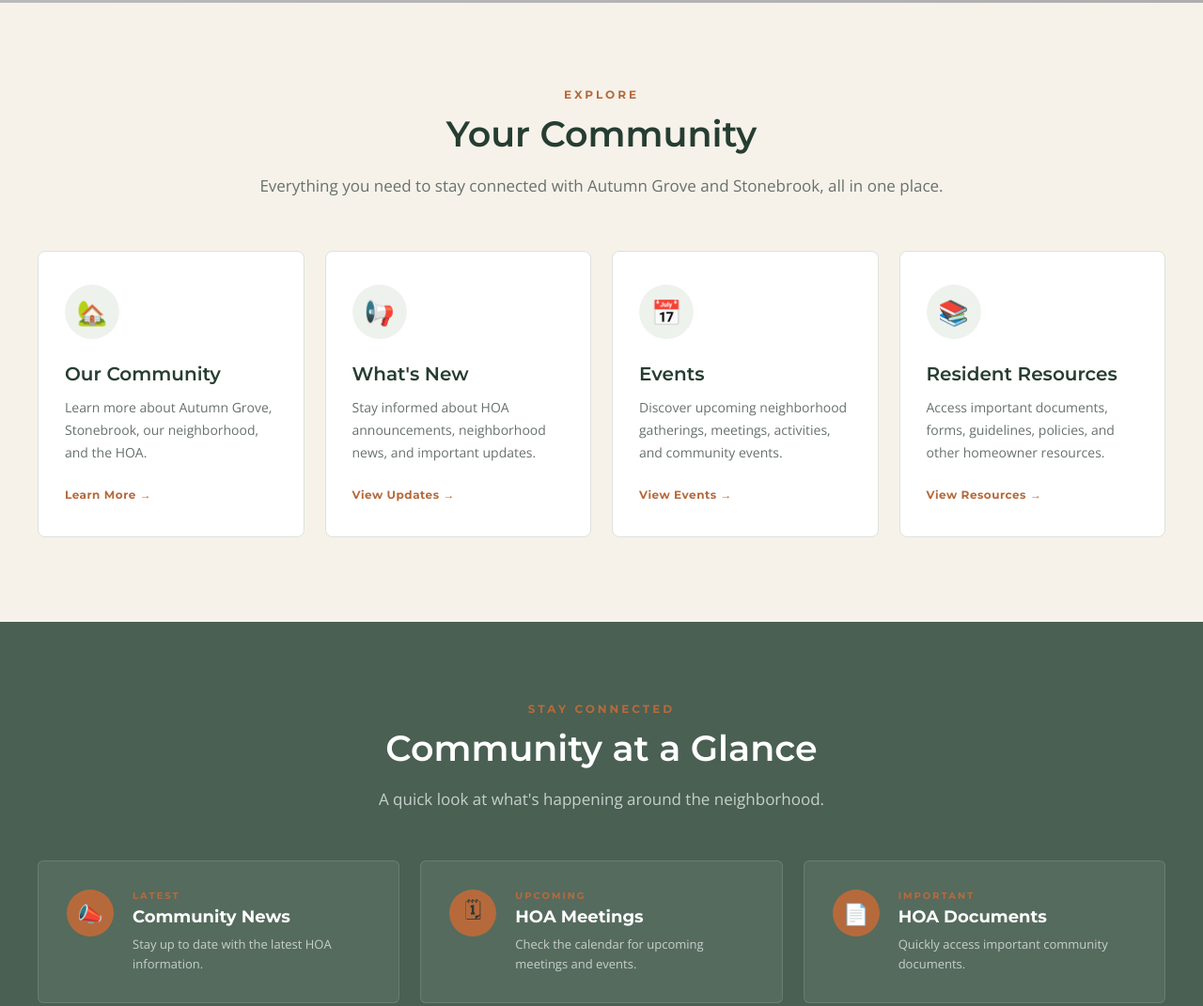
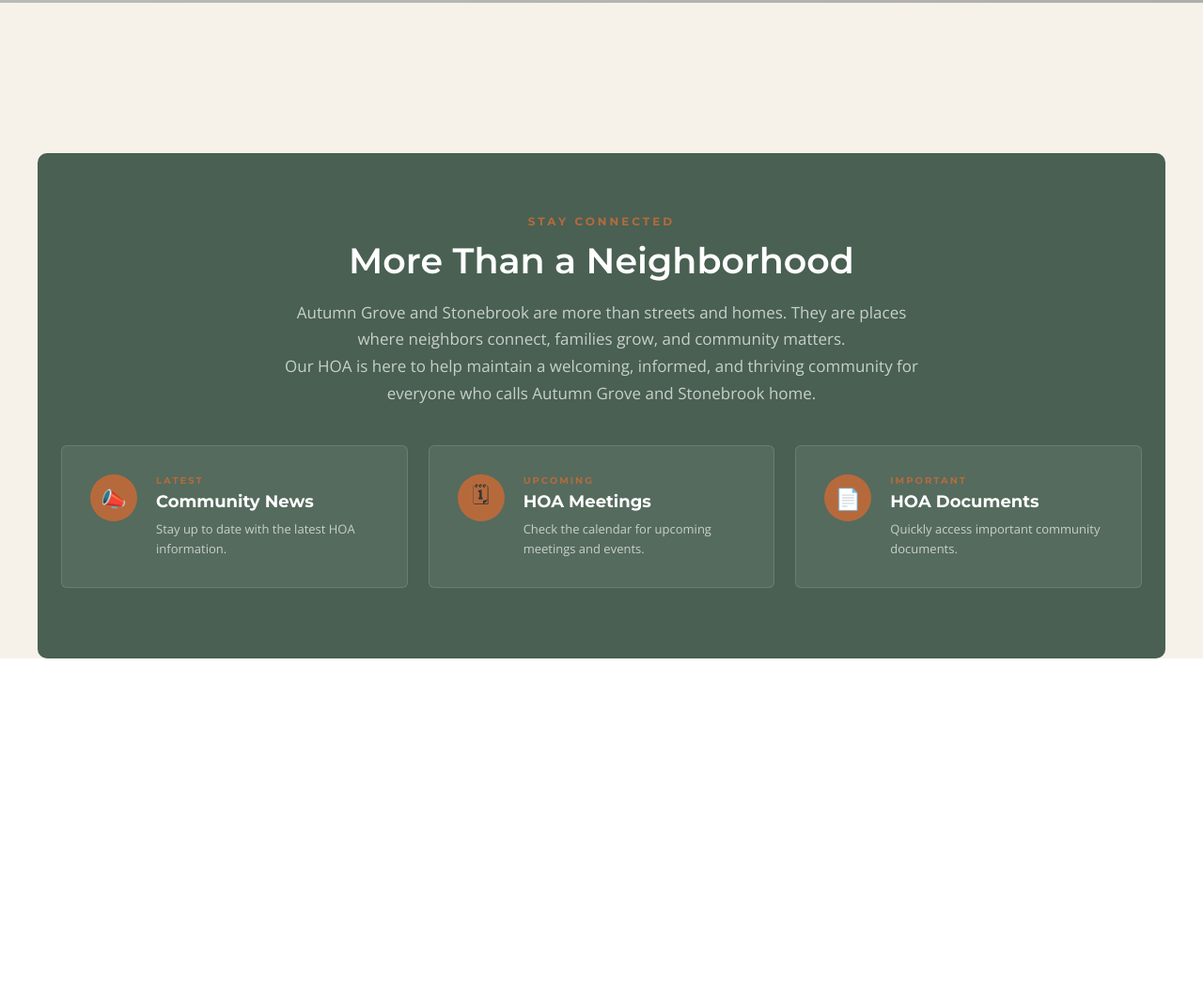
Before and after one commit to JsKm1971/hoa_test, a plain HTML site: page index.html in a window 1280 px wide. Shown: the part 617-1688 px from the top of the page at 94% size. After the commit the page ends 1318 px from the top, so only its background shows below. Drawn offline with nearby package versions, Linux system fonts and the light colour scheme; grey boxes are pictures that could not be loaded.

Commit message:
Refactor community section in index.html
Refactor HTML structure and update styles for community section. Combine community glance and navigation sections for better layout.

```diff
--- a/index.html
+++ b/index.html
@@ -4,6 +4,9 @@
 <meta charset="UTF-8">
 <meta name="viewport" content="width=device-width, initial-scale=1.0">
 <title>Autumn Grove / Stonebrook HOA</title>
+
+<title>Autumn Grove / Stonebrook HOA</title>
+
 
 <style>
 /* =========================================================
@@ -279,11 +282,18 @@ body {
     letter-spacing: .5px;
 }
 
-/* COMMUNITY AT A GLANCE */
+/* COMMUNITY AT A GLANCE — COMBINED WITH COMMUNITY */
 
-.ags-glance {
+.ags-community-combined {
+    padding-bottom: 0;
+}
+
+.ags-combined-glance {
+    max-width: 1200px;
+    margin: 70px auto 0;
+    padding: 65px 0 75px;
     background: #496052;
-    padding: 85px 25px;
+    border-radius: 10px;
 }
 
 .ags-glance-inner {
@@ -294,7 +304,8 @@ body {
 .ags-glance-heading {
     text-align: center;
     max-width: 750px;
-    margin: 0 auto 50px;
+    margin: 0 auto 40px;
+    padding: 0 25px;
 }
 
 .ags-glance-heading h2 {
@@ -309,6 +320,7 @@ body {
     display: grid;
     grid-template-columns: repeat(3, minmax(0, 1fr));
     gap: 22px;
+    padding: 0 25px;
 }
 
 .ags-info-box {
@@ -441,7 +453,9 @@ body {
     }
 
     .ags-navigation-section {
-        padding: 65px 18px;
+    background: var(--cream);
+    padding: 90px 0;
+    width: 100%;
 }
 
     .ags-section-heading h2,
@@ -459,8 +473,20 @@ body {
         padding: 28px 24px;
     }
 
-    .ags-glance {
-        padding: 65px 18px;
+    .ags-combined-glance {
+    max-width: 1200px;
+    margin: 0 auto;
+    padding: 65px 0 75px;
+    background: #496052;
+    border-radius: 10px;
+}
+
+    .ags-glance-heading {
+        padding: 0 18px;
+    }
+
+    .ags-glance-grid {
+        padding: 0 18px;
     }
 
     .ags-info-box {
@@ -505,152 +531,56 @@ body {
         </section>
 
 
-    <section id="ags-community" class="ags-navigation-section">
-
-        <div class="ags-section-heading">
-            <span>EXPLORE</span>
-
-            <h2>Your Community</h2>
-
-            <p>
-                Everything you need to stay connected with Autumn Grove
-                and Stonebrook, all in one place.
-            </p>
-        </div>
 
 
-        <div class="ags-card-grid">
-
-            <a href="#" class="ags-community-card">
-                <div class="ags-card-icon">🏡</div>
-
-                <div class="ags-card-content">
-                    <h3>Our Community</h3>
-
-                    <p>
-                        Learn more about Autumn Grove, Stonebrook,
-                        our neighborhood, and the HOA.
-                    </p>
-
-                    <span class="ags-card-link">
-                        Learn More →
-                    </span>
-                </div>
-            </a>
-
-
-            <a href="#" class="ags-community-card">
-                <div class="ags-card-icon">📢</div>
-
-                <div class="ags-card-content">
-                    <h3>What's New</h3>
-
-                    <p>
-                        Stay informed about HOA announcements,
-                        neighborhood news, and important updates.
-                    </p>
-
-                    <span class="ags-card-link">
-                        View Updates →
-                    </span>
-                </div>
-            </a>
-
-
-            <a href="#" class="ags-community-card">
-                <div class="ags-card-icon">📅</div>
-
-                <div class="ags-card-content">
-                    <h3>Events</h3>
-
-                    <p>
-                        Discover upcoming neighborhood gatherings,
-                        meetings, activities, and community events.
-                    </p>
-
-                    <span class="ags-card-link">
-                        View Events →
-                    </span>
-                </div>
-            </a>
-
-
-            <a href="#" class="ags-community-card">
-                <div class="ags-card-icon">📚</div>
-
-                <div class="ags-card-content">
-                    <h3>Resident Resources</h3>
-
-                    <p>
-                        Access important documents, forms, guidelines,
-                        policies, and other homeowner resources.
-                    </p>
-
-                    <span class="ags-card-link">
-                        View Resources →
-                    </span>
-                </div>
-            </a>
-
-        </div>
-    </section>
-
-
-    <section class="ags-glance">
-
-        <div class="ags-glance-inner">
+        <section id="ags-community" class="ags-navigation-section ags-community-combined">
+            <div class="ags-combined-glance">
 
                 <div class="ags-glance-heading">
                     <span>STAY CONNECTED</span>
-
-                <h2>Community at a Glance</h2>
+               <h2>More Than a Neighborhood</h2>
+                <p>
+                    Autumn Grove and Stonebrook are more than streets and homes.
+                    They are places where neighbors connect, families grow,
+                    and community matters.
+                </p>
 
                 <p>
-                    A quick look at what's happening around the neighborhood.
+                    Our HOA is here to help maintain a welcoming, informed,
+                    and thriving community for everyone who calls Autumn Grove
+                    and Stonebrook home.
                 </p>
                 </div>
-
 
                 <div class="ags-glance-grid">
 
                     <div class="ags-info-box">
                         <div class="ags-info-icon">📣</div>
-
                         <div>
                             <small>LATEST</small>
-
                             <h3>Community News</h3>
-
                             <p>
                                 Stay up to date with the latest HOA information.
                             </p>
                         </div>
                     </div>
 
-
                     <div class="ags-info-box">
                         <div class="ags-info-icon">🗓</div>
-
                         <div>
                             <small>UPCOMING</small>
-
                             <h3>HOA Meetings</h3>
-
                             <p>
                                 Check the calendar for upcoming meetings and events.
                             </p>
                         </div>
                     </div>
 
-
                     <div class="ags-info-box">
                         <div class="ags-info-icon">📄</div>
-
                         <div>
                             <small>IMPORTANT</small>
-
                             <h3>HOA Documents</h3>
-
                             <p>
                                 Quickly access important community documents.
                             </p>
@@ -662,35 +592,8 @@ body {
         </section>
 
 
-    <section class="ags-welcome">
 
-        <div class="ags-welcome-content">
-
-            <span>OUR COMMUNITY</span>
-
-            <h2>More Than a Neighborhood</h2>
-
-            <p>
-                Autumn Grove and Stonebrook are more than streets and homes.
-                They are places where neighbors connect, families grow,
-                and community matters.
-            </p>
-
-            <p>
-                Our HOA is here to help maintain a welcoming, informed,
-                and thriving community for everyone who calls Autumn Grove
-                and Stonebrook home.
-            </p>
-
-            <a href="#" class="ags-outline-button">
-                Learn About the HOA →
-            </a>
 
     </div>
-
-    </section>
-
-</div>
-
 </body>
 </html>
```
Lines whose indentation alone changed are shown as unchanged.
